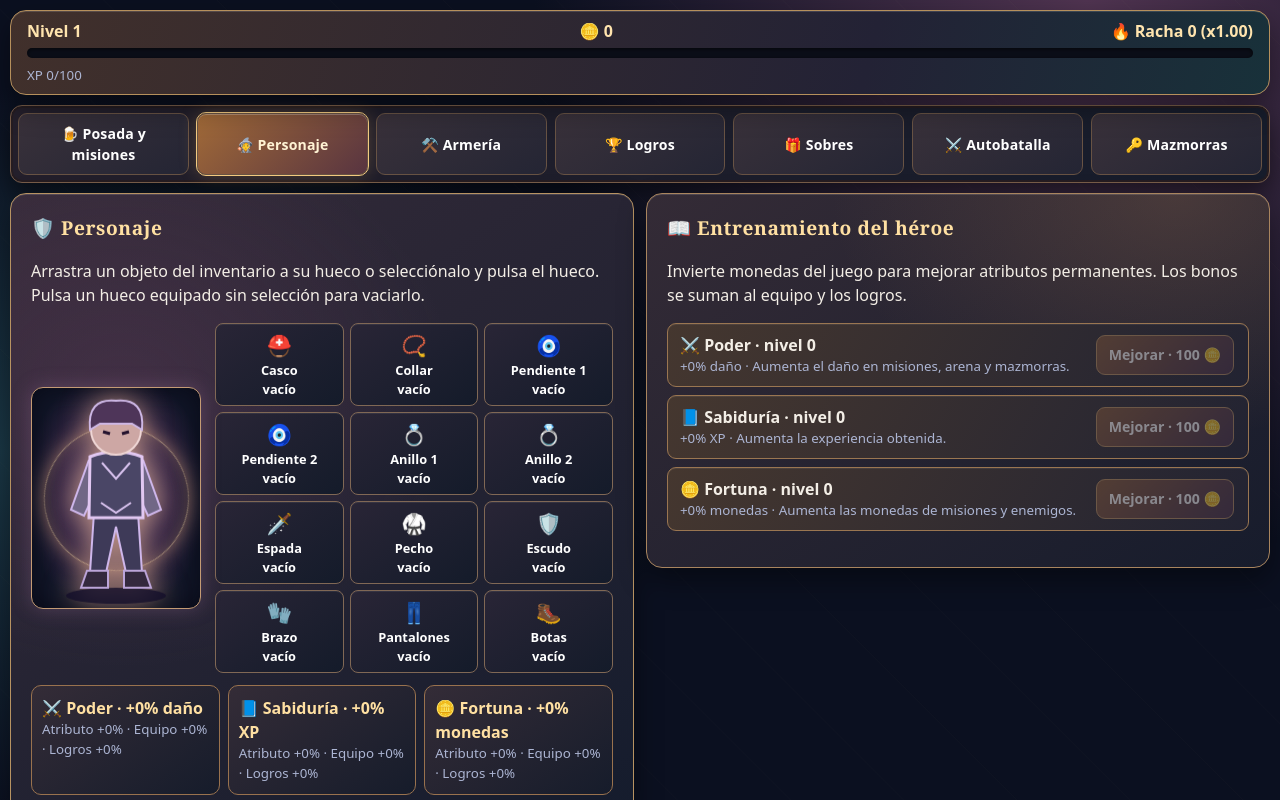
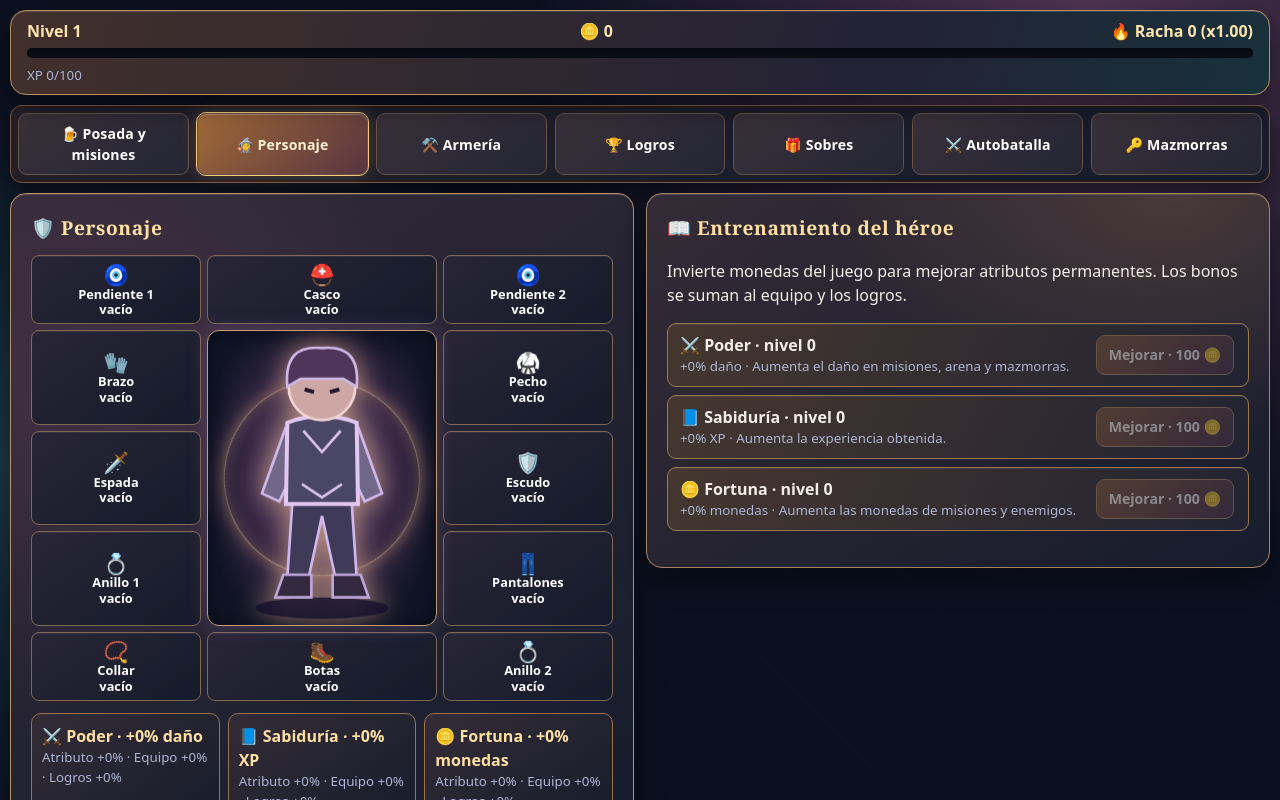
Before and after one commit to AlvaroRojo/fitquest, a plain HTML site: page index.html in a window 1280 px wide. Both pictures are taken after a click on the tab "🧙 Personaje". Shown: the top 800 px of the page. Drawn offline with Linux system fonts and the light colour scheme.

Commit message:
Redesign hero equipment and power progression
Co-authored-by: Copilot <223556219+Copilot@users.noreply.github.com>

```diff
--- a/index.html
+++ b/index.html
@@ -48,9 +48,10 @@
   .creature>g:first-child{transform-origin:70px 75px;animation:creature-breathe 2.6s ease-in-out infinite}
   .creature .eyes{animation:glow 2s ease-in-out infinite}
   .creature .jaw{transform-origin:70px 96px;animation:snarl 2.8s ease-in-out infinite}
-  .hero-layout{display:grid;grid-template-columns:170px 1fr;gap:14px;align-items:center}
-  .hero-stage{min-height:220px;display:grid;place-items:center;border:1px solid #6d5994;border-radius:12px;background:radial-gradient(ellipse at center,#7655ac77,#0a1024 72%)}
-  .hero-art{width:150px;max-width:100%;filter:drop-shadow(0 0 12px #9a7cff88);animation:float 3s ease-in-out infinite}
+  .hero-layout{display:grid;grid-template-columns:minmax(0,1fr) minmax(0,1.35fr) minmax(0,1fr);grid-template-areas:"earring1 helmet earring2" "arms hero chest" "sword hero shield" "ring1 hero pants" "necklace boots ring2";gap:6px;align-items:stretch}
+  .hero-stage{grid-area:hero;min-width:0;min-height:260px;display:grid;place-items:center;border:1px solid #6d5994;border-radius:12px;background:radial-gradient(ellipse at center,#7655ac77,#0a1024 72%)}
+  .hero-art{width:min(100%,200px);max-height:100%;filter:drop-shadow(0 0 12px #9a7cff88);animation:float 3s ease-in-out infinite}
+  .hero-layout .slot{min-width:0;overflow-wrap:anywhere;line-height:1.2}
   .slot.selected-target{border:2px solid #77f7df;box-shadow:0 0 12px #67ddc488}
   .inventory-item{border:1px solid #464d76;border-radius:10px;padding:10px;margin:8px 0;background:#11182dcc}
   .inventory-item[draggable="true"]{cursor:grab}
@@ -205,6 +206,9 @@
   #character .hero-stage::before{content:"";position:absolute;width:85%;aspect-ratio:1;border:1px solid #f1ce9a88;border-radius:50%;box-shadow:0 0 18px #dca87c88,inset 0 0 18px #dca87c55;animation:encounter-rune 25s linear infinite}
   #character .hero-stage svg{position:relative;z-index:1}
   #character .hero-art{filter:drop-shadow(0 0 14px #f4bf9caa)}
+  #character .hero-stage[data-power="1"]{box-shadow:inset 0 0 35px #ae78c455,0 0 20px #b37eb077}
+  #character .hero-stage[data-power="2"]{border-color:#f0c579;box-shadow:inset 0 0 40px #d8924f66,0 0 25px #e2a35e77}
+  #character .hero-stage[data-power="3"]{border-color:#9df6ef;box-shadow:inset 0 0 40px #4bd7d766,0 0 30px #67e5ee88}
   #character .slot{border-style:solid;border-color:#806855;box-shadow:inset 0 1px #fff1}
   #character .slot.is-equipped{border-color:#d6ad66;background:linear-gradient(145deg,#594232,#292335);box-shadow:inset 0 0 12px #d6a95722}
   #character .slot.selected-target{border:2px solid #77f7df;box-shadow:0 0 12px #67ddc488}
@@ -261,7 +265,7 @@
     .mission-icon{width:36px;height:36px;font-size:1.1rem}
     .mission-title strong{min-height:5.2em}
   }
-  @media(max-width:480px){body{padding:10px}.card{padding:15px}.row{flex-wrap:wrap}.hero-layout{grid-template-columns:1fr}.hero-stage{min-height:170px}.hero-art{height:160px}.encounter-stage{min-height:245px}}
+  @media(max-width:480px){body{padding:10px}.card{padding:15px}.row{flex-wrap:wrap}.hero-layout .slot{font-size:.72rem;padding:4px 2px}.hero-stage{min-height:210px}.encounter-stage{min-height:245px}}
   [hidden]{display:none !important}
 </style>
 </head>
@@ -335,8 +339,7 @@
 <section id="character" role="tabpanel" aria-labelledby="tab-character" hidden>
 <div class="card hero-card">
   <h2>🛡️ Personaje</h2>
-  <p>Arrastra un objeto del inventario a su hueco o selecciónalo y pulsa el hueco. Pulsa un hueco equipado sin selección para vaciarlo.</p>
-  <div class="hero-layout"><div class="hero-stage" id="hero"></div><div id="eq" class="grid"></div></div>
+  <div id="eq" class="hero-layout"><div class="hero-stage" id="hero"></div></div>
   <div id="bonuses" class="character-stats" aria-label="Estadísticas totales del personaje"></div>
 </div>
 <div class="card training-card">
@@ -495,10 +498,11 @@ function nextEncounter(kills){
 }
 
 const EQ_SLOTS=[
-  {k:'helmet',g:'helmet'},{k:'necklace',g:'necklace'},{k:'earring1',g:'earring',n:1},
-  {k:'earring2',g:'earring',n:2},{k:'ring1',g:'ring',n:1},{k:'ring2',g:'ring',n:2},
-  {k:'sword',g:'sword'},{k:'chest',g:'chest'},{k:'shield',g:'shield'},
-  {k:'arms',g:'arms'},{k:'pants',g:'pants'},{k:'boots',g:'boots'}];
+  {k:'earring1',g:'earring',n:1},{k:'helmet',g:'helmet'},{k:'earring2',g:'earring',n:2},
+  {k:'arms',g:'arms'},{k:'chest',g:'chest'},
+  {k:'sword',g:'sword'},{k:'shield',g:'shield'},
+  {k:'ring1',g:'ring',n:1},{k:'pants',g:'pants'},
+  {k:'necklace',g:'necklace'},{k:'boots',g:'boots'},{k:'ring2',g:'ring',n:2}];
 // stat: dmg = daño, xp = experiencia, coin = monedas; w = peso de potencia/precio
 const GROUPS={
   sword:{label:'Espada',icon:'🗡️',stat:'dmg',w:1.5,names:['Espada de madera','Espada de hierro','Espada de acero','Espada legendaria']},
@@ -576,6 +580,11 @@ const statBreakdown=stat=>{
   return {attributes,equipment,achievements,total:attributes+equipment+achievements};
 };
 const bonus=stat=>1+statBreakdown(stat).total/100;
+const heroPowerTier=()=>{const power=statBreakdown('dmg').total;return power>=120?3:power>=60?2:power>=20?1:0};
+const inventoryEquippedFirst=ids=>{
+  const equipped=new Set(Object.values(S.eq));
+  return [...ids.filter(id=>equipped.has(id)),...ids.filter(id=>!equipped.has(id))];
+};
 const target = (ex,l) => Math.max(ex.base, Math.round(ex.base*Math.min(2,1+0.05*(l-1))/ex.step[0])*ex.step[0]);
 const BATTLE_INTERVAL=10000, OFFLINE_LIMIT=8*60*60*1000, PACK_COST=100;
 const DUNGEONS=[
@@ -941,8 +950,10 @@ function encounterBiome(encounter){
 }
 function heroArt(){
   const equipped=key=>Boolean(S.eq[key]);
+  const tier=heroPowerTier();
   return `<svg class="hero-art" viewBox="0 0 150 220" role="img" aria-label="Héroe y su equipo">
     <ellipse cx="75" cy="208" rx="50" ry="8" fill="#14102b" opacity=".8"/>
+    ${tier>=1?`<path d="M50 72 Q19 83 21 180 L46 167 75 188 104 167 129 180 Q131 83 100 72Z" fill="${tier>=3?'#285c70':tier>=2?'#83502f':'#593b70'}" stroke="${tier>=3?'#a1f9f0':tier>=2?'#ffd17f':'#d7b1ee'}" stroke-width="2"/>`:''}
     <path d="M53 125 L49 185 L65 185 L75 139 L85 185 L101 185 L97 125Z" fill="${equipped('pants')?'#8c78b4':'#3e3a58'}" stroke="#cfb7eb" stroke-width="2"/>
     <path d="M46 183 L67 183 L67 200 L40 200Z M83 183 L104 183 L110 200 L83 200Z" fill="${equipped('boots')?'#d1a86f':'#34293e'}" stroke="#bca5d9" stroke-width="2"/>
     <path d="M48 72 L30 122 L43 128 L58 96 M102 72 L120 122 L107 128 L92 96" fill="${equipped('arms')?'#bfa3dd':'#716786'}" stroke="#cfb7eb" stroke-width="2"/>
@@ -951,6 +962,8 @@ function heroArt(){
     <circle cx="75" cy="42" r="25" fill="#cda7a4" stroke="#efd6d5" stroke-width="2"/>
     <path d="M49 42 Q46 10 75 13 Q104 10 101 42 L91 36 L59 36Z" fill="${equipped('helmet')?'#aab3d2':'#4e3559'}" stroke="#cdb7e5" stroke-width="2"/>
     <path d="M62 44 L69 46 M81 46 L88 44" stroke="#24132e" stroke-width="3"/>
+    ${tier>=2?'<path d="M39 69 L24 58 34 85 48 90 M111 69 L126 58 116 85 102 90" fill="#c3925a" stroke="#ffe0a2" stroke-width="2"/><path d="M75 98 L82 108 75 118 68 108Z" fill="#ffe1a3"/>':''}
+    ${tier>=3?'<path d="M34 59 L15 39 22 75 39 81 M116 59 L135 39 128 75 111 81" fill="#62d9df" stroke="#d7fffa" stroke-width="2"/><path d="M53 22 L49 8 62 15 75 3 88 15 101 8 97 22" fill="#efc775" stroke="#fff1bb" stroke-width="2"/>':''}
     ${equipped('necklace')?'<circle cx="75" cy="83" r="5" fill="#68f0e2"/>':''}
     ${equipped('earring1')?'<circle cx="51" cy="54" r="3" fill="#ffe38c"/>':''}
     ${equipped('earring2')?'<circle cx="99" cy="54" r="3" fill="#ffe38c"/>':''}
@@ -1092,11 +1105,14 @@ function renderAttributes(){
   }
 }
 function renderChar(){
+  const hero=$('hero');
+  hero.dataset.power=heroPowerTier();
   $('hero').innerHTML=heroArt();
-  $('eq').innerHTML='';
+  $('eq').replaceChildren(hero);
   for(const sl of EQ_SLOTS){
     const g=GROUPS[sl.g],it=ITEM[S.eq[sl.k]];
     const b=document.createElement('button');b.className=it?'slot is-equipped':'slot';
+    b.style.gridArea=sl.k;
     b.innerHTML=`<b>${g.icon}</b>${it?`${it.name}${upgradeLevel(it.id)?` +${upgradeLevel(it.id)}`:''}<br><span class="ok">+${itemPercent(it)}% ${STAT_TXT[it.stat]}</span>`:`${g.label}${sl.n?' '+sl.n:''}<br>vacío`}`;
     if(selectedItem && ITEM[selectedItem]?.g===sl.g) b.classList.add('selected-target');
     b.title=selectedItem?'Pulsa para colocar el objeto seleccionado':it?'Pulsa para desequipar':'Selecciona un objeto del inventario';
@@ -1118,14 +1134,13 @@ function renderChar(){
     return `<div class="character-stat"><strong>${definition.icon} ${definition.name} · +${b.total}% ${STAT_TXT[stat]}</strong><small>Atributo +${b.attributes}% · Equipo +${b.equipment}% · Logros +${b.achievements}%</small></div>`;
   }).join('');
   $('materials').textContent=`🔩 Fragmentos: ${S.materials}`;
-  $('inventory-status').textContent=selectedItem?`Seleccionado: ${ITEM[selectedItem].name}. Elige un hueco resaltado.`:
-    dismantleConfirm?`Confirma para desmantelar ${ITEM[dismantleConfirm].name} y perder sus mejoras.`:'';
+  $('inventory-status').textContent=selectedItem?`Seleccionado: ${ITEM[selectedItem].name}. Elige un hueco resaltado.`:'';
   const inventory=$('inventory');inventory.innerHTML='';
   const type=$('inventory-type').value, equipped=$('inventory-equipped').value;
-  const matches=S.owned.filter(id=>{
+  const matches=inventoryEquippedFirst(S.owned.filter(id=>{
     const item=ITEM[id],worn=Object.values(S.eq).includes(id);
     return item && (type==='all'||item.g===type) && (equipped==='all'||(equipped==='equipped'?worn:!worn));
-  });
+  }));
   const pages=Math.max(1,Math.ceil(matches.length/INVENTORY_PAGE_SIZE));
   inventoryPage=Math.min(inventoryPage,pages-1);
   $('inventory-pagination').hidden=pages===1;
```
Also changed, not shown: tests/game.test.js (+23 -0 lines), 1 other file.
